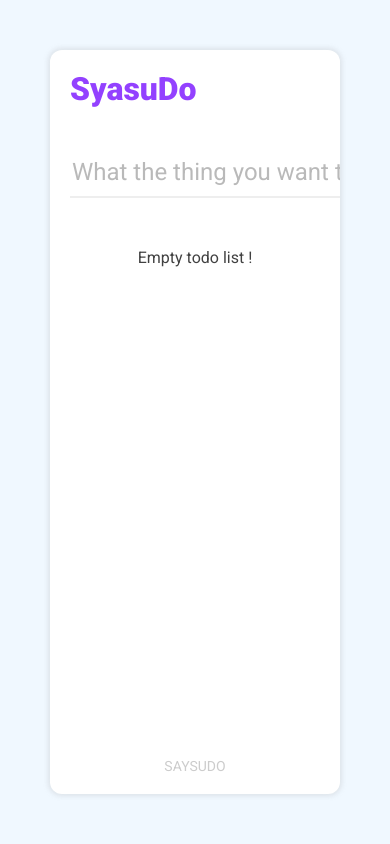
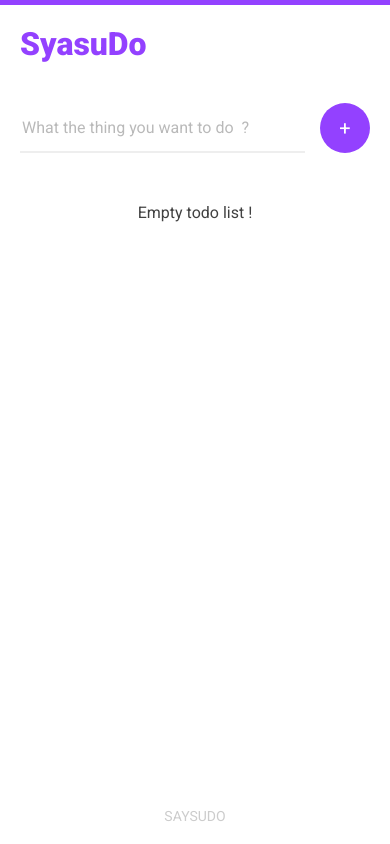
Before and after one commit to saidgamih/angular-todolist, an Angular app: page / in a window 390 px wide. Built offline with nearby package versions, Linux system fonts and the light colour scheme.

Commit message:
Mobile responsive

```diff
--- a/src/app/app.component.scss
+++ b/src/app/app.component.scss
@@ -17,4 +17,10 @@
             color: #9341ff;
         }
     }
+
+    @media (max-width: 767px) {
+        border-radius: 0;
+        height: calc(100vh - 25px);
+        border-top: 5px solid #9341ff;
+    }
 }
--- a/src/app/todo-form/todo-form.component.scss
+++ b/src/app/todo-form/todo-form.component.scss
@@ -20,6 +20,10 @@
             &::placeholder {
                 opacity: 0.5;
             }
+
+            @media (max-width: 767px) {
+                font-size: 16px;
+            }
         }
 
         button {
@@ -29,6 +33,7 @@
             border-radius: 50%;
             color: white;
             font-size: 20px;
+            flex-shrink: 0;
         }
     }
 }
--- a/src/app/todo-item/todo-item.component.scss
+++ b/src/app/todo-item/todo-item.component.scss
@@ -19,4 +19,8 @@
     &.status-done {
         text-decoration: line-through;
     }
+
+    @media (max-width: 767px) {
+        font-size: 16px;
+    }
 }
--- a/src/styles.scss
+++ b/src/styles.scss
@@ -19,3 +19,9 @@ button {
     border: 0;
     cursor: pointer;
 }
+
+@media (max-width: 767px) {
+    body {
+        padding: 0 !important;
+    }
+}
```
